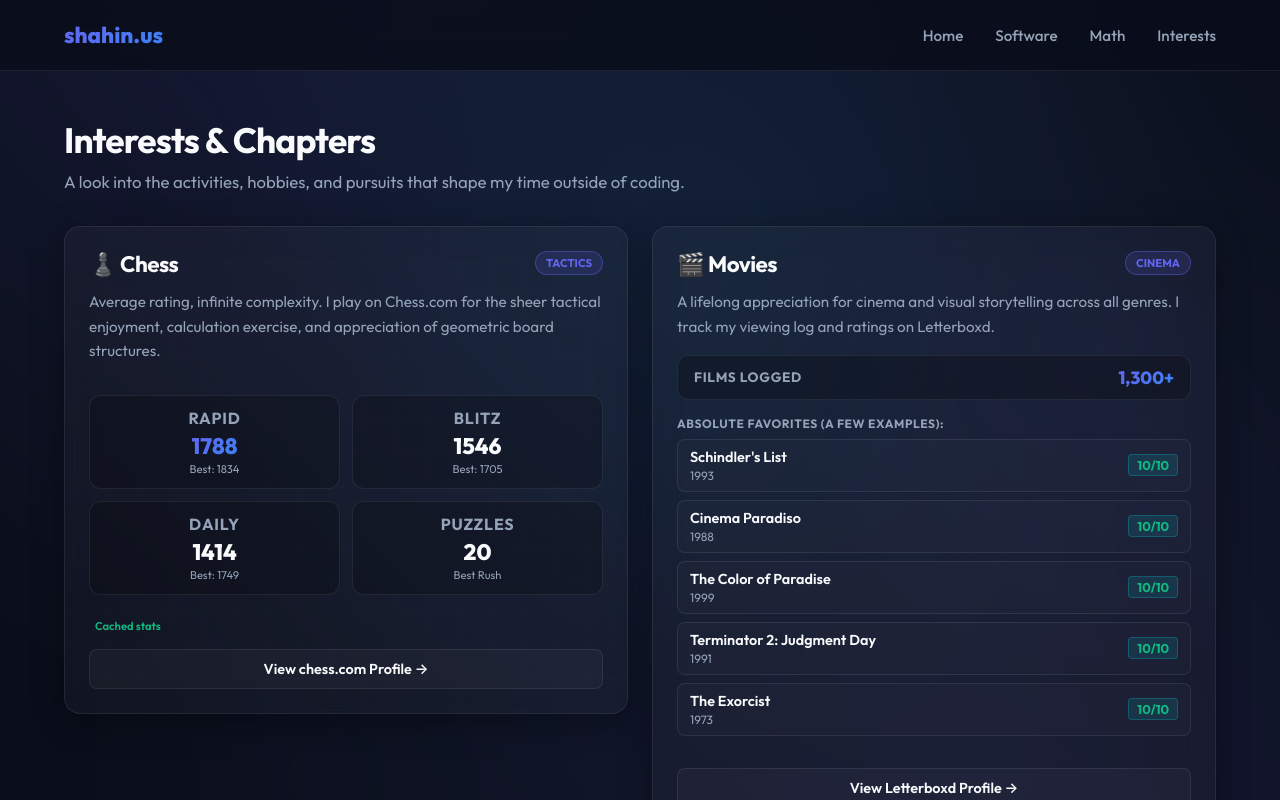
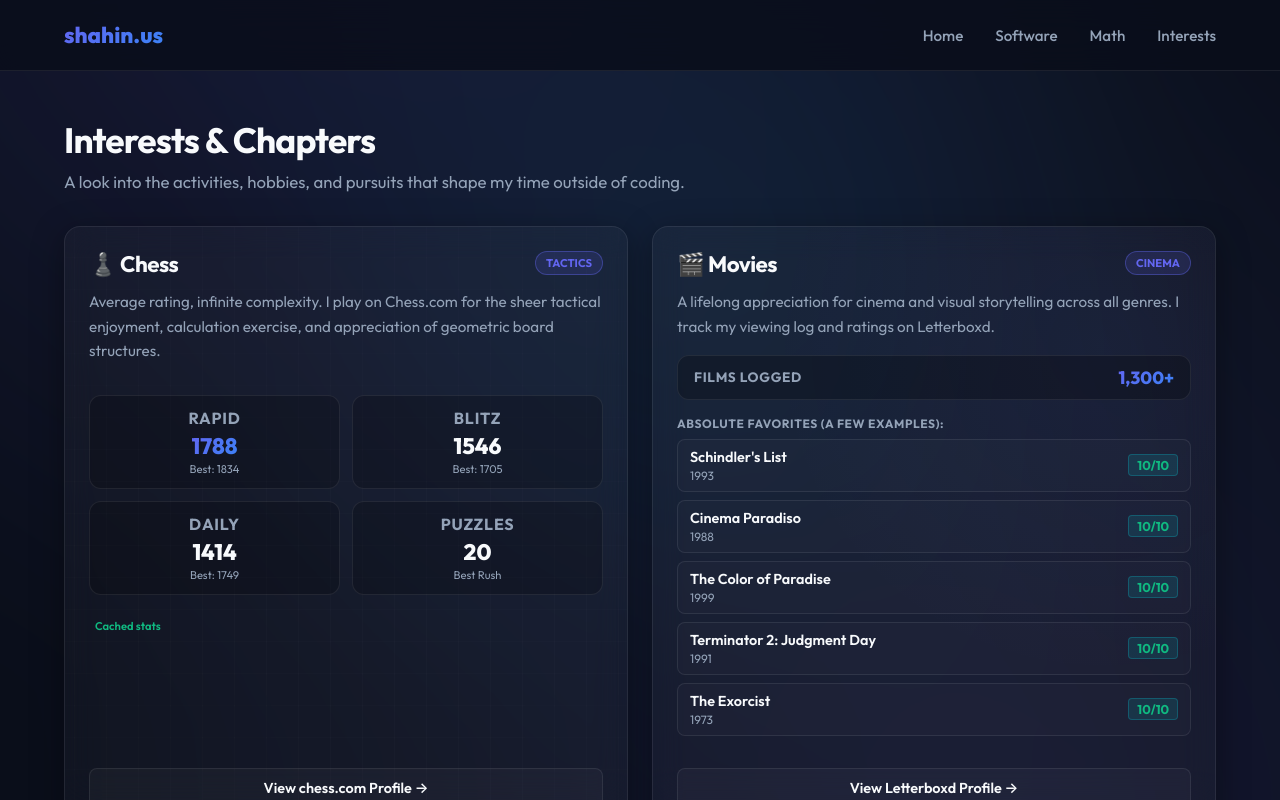
Before and after one commit to happyhuman/shahin.us, a Next.js app: page /interests in a window 1280 px wide. Built offline with nearby package versions, Linux system fonts and the light colour scheme; no server answers.

Commit message:
Align interests cards height via grid stretch and parameterize remaining chess settings in siteConfig

```diff
--- a/src/app/interests/interests.module.css
+++ b/src/app/interests/interests.module.css
@@ -24,7 +24,7 @@
   grid-template-columns: repeat(auto-fit, minmax(320px, 1fr));
   gap: 24px;
   margin-top: 32px;
-  align-items: start;
+  align-items: stretch;
 }
 
 /* Chess Card Specific Styles */
--- a/src/app/interests/page.js
+++ b/src/app/interests/page.js
@@ -43,7 +43,7 @@ function ChessCard() {
 
     async function fetchChessStats() {
       try {
-        const res = await fetch("https://api.chess.com/pub/player/happyhuman/stats", {
+        const res = await fetch(`https://api.chess.com/pub/player/${siteConfig.interests.chess.username}/stats`, {
           headers: {
             // Chess.com requests a User-Agent or contact email for public scripts
             "User-Agent": "shahin.us-personal-site-contact",
@@ -157,7 +157,7 @@ function ChessCard() {
 
       <div className={styles.cardFooter}>
         <a
-          href="https://www.chess.com/member/happyhuman"
+          href={siteConfig.interests.chess.profileUrl}
           target="_blank"
           rel="noopener noreferrer"
           className="btn btn-secondary"
```
